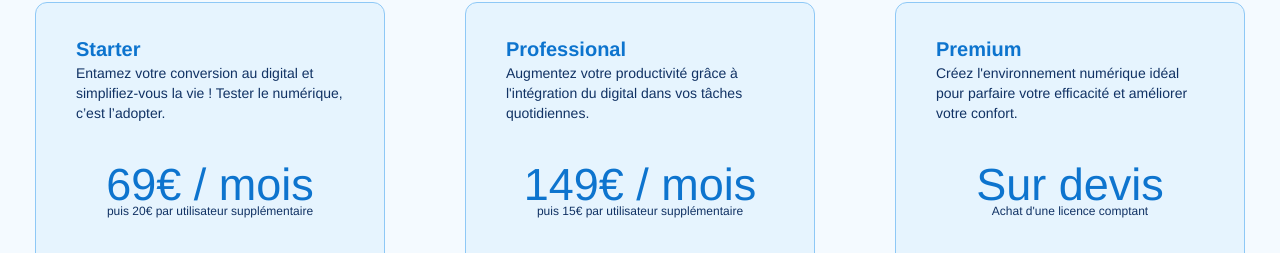
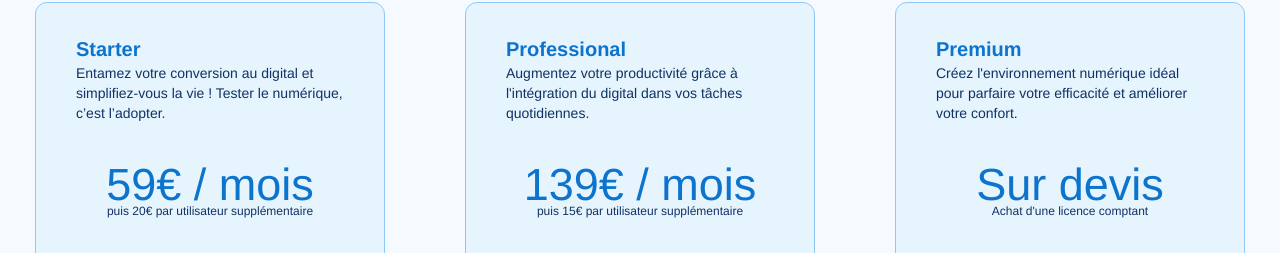
Before and after one commit to Youvataque/NewBat_Website, a React (Vite) app: page /pricing in a window 1280 px wide. Shown: the part 270-523 px from the top of the page. Built offline with nearby package versions, Linux system fonts and the light colour scheme.

Commit message:
mise à jour pres

```diff
--- a/index.html
+++ b/index.html
@@ -8,7 +8,7 @@
     <meta name="viewport" content="width=device-width, initial-scale=1">
     <meta property="og:title" content="Seguin - NewBat">
     <meta property="og:description" content="Envie de passer à la vitesse supèrieur avec le digital ? Vous êtes du batiment ? NewBat est la solution qu'il vous faut !">
-    <meta property="og:image" content="%PUBLIC_URL%/favicon.ico">
+    <meta property="og:image" content="/presImg.webp">
     <meta property="og:url" content="https://www.seguin-newbat.fr">
     <meta property="og:type" content="website">
     <meta property="og:locale" content="fr_FR">
--- a/src/Views/Pricing.tsx
+++ b/src/Views/Pricing.tsx
@@ -17,8 +17,8 @@ const Pricing:React.FC = () => {
             "Créez l'environnement numérique idéal pour parfaire votre efficacité et améliorer votre confort."
         ],
         prices : [
-            "69€ / mois",
-            "149€ / mois",
+            "59€ / mois",
+            "139€ / mois",
             "Sur devis"
         ],
         sousPrices : [
@@ -45,7 +45,7 @@ const Pricing:React.FC = () => {
         content : [
             "Contactez-nous et nous mettrons tout en œuvre pour trouver la meilleure solution à votre problème.",
             "À partir d'un certain nombre d'utilisateurs, nous sommes disposés à proposer un tarif dégressif. Nous vous invitons à nous contacter afin que nous puissions étudier ensemble votre situation.",
-            "Malheureusement, les seules options disponibles à ce jour pour bénéficier de deux applications est de choisir la formule « Professional » ou « Premium ».",
+            "Vous pouvez actuellement opter pour la formule « Professional » ou « Premium » vous donnant accès aux 3 applications. Il n'y a cependant pas d'offre pour 2 applications seulement.",
             "Bien sûr ! Avec la formule « Premium », vous pourrez tout à fait demander des ajouts de fonctionnalités ou un changement de design. Pour de très légères modifications sur les autres formules, n’hésitez pas à nous contacter.",
         ]
     }
```
Also changed, not shown: public/presImg.webp (added).
